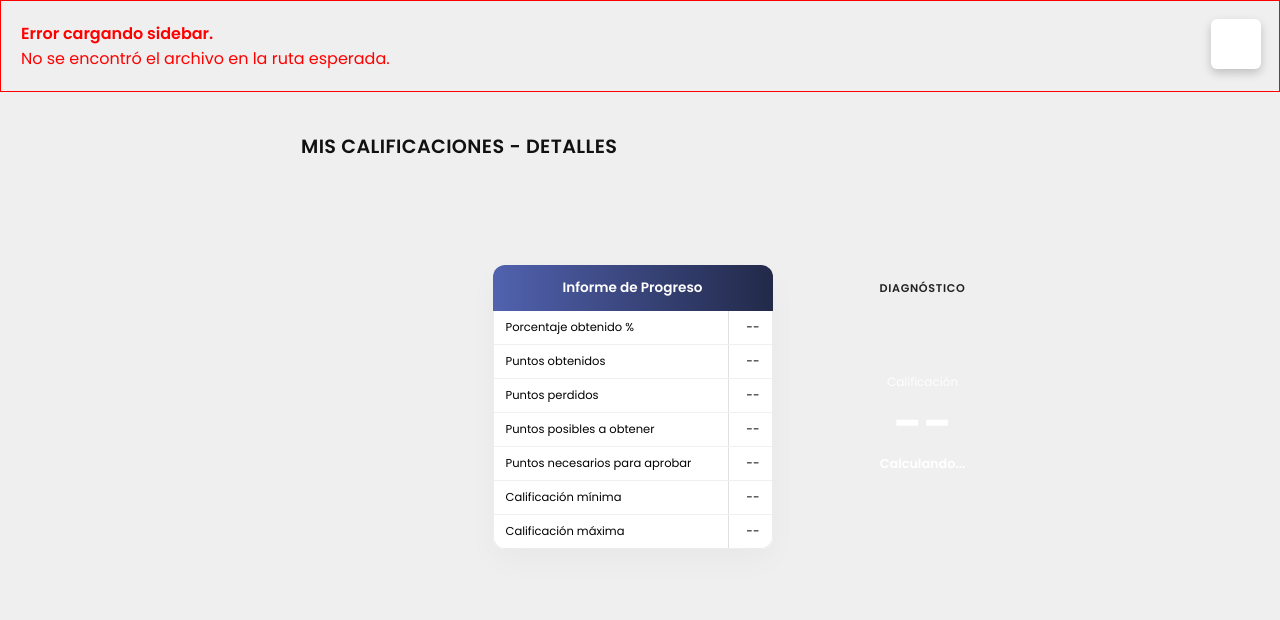
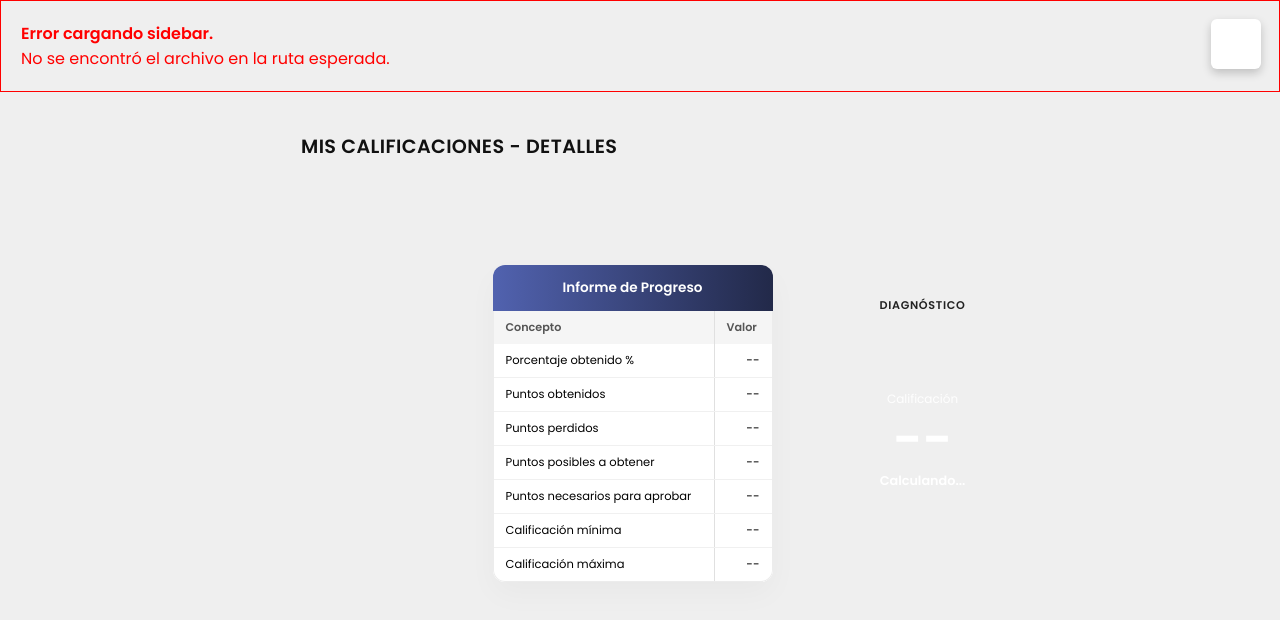
Before and after one commit to hectorcast44/ProyConstruccionSoftware, a PHP site: page /app/Views/mis-calificaciones-detalle.php in a window 1280 px wide. Shown: the top 620 px of the page. Run offline with PHP 8.4, Linux system fonts and the light colour scheme; a user stored in the database is signed in.

Commit message:
add <th>  headers to this <table> resolved

```diff
--- a/Code/app/Views/mis-calificaciones-detalle.php
+++ b/Code/app/Views/mis-calificaciones-detalle.php
@@ -17,6 +17,7 @@
 ?>
 <!DOCTYPE html>
 <html lang="es">
+
 <head>
   <meta charset="UTF-8" />
   <meta name="viewport" content="width=device-width, initial-scale=1.0" />
@@ -72,6 +73,12 @@
         <!-- usa las clases de table-theme.css -->
         <div class="item-table-wrapper">
           <table class="item-table">
+            <thead>
+              <tr>
+                <th>Concepto</th>
+                <th class="right">Valor</th>
+              </tr>
+            </thead>
             <tbody>
               <tr data-field="porcentaje-obtenido">
                 <td>Porcentaje obtenido %</td>
```
Lines whose indentation alone changed are shown as unchanged.
